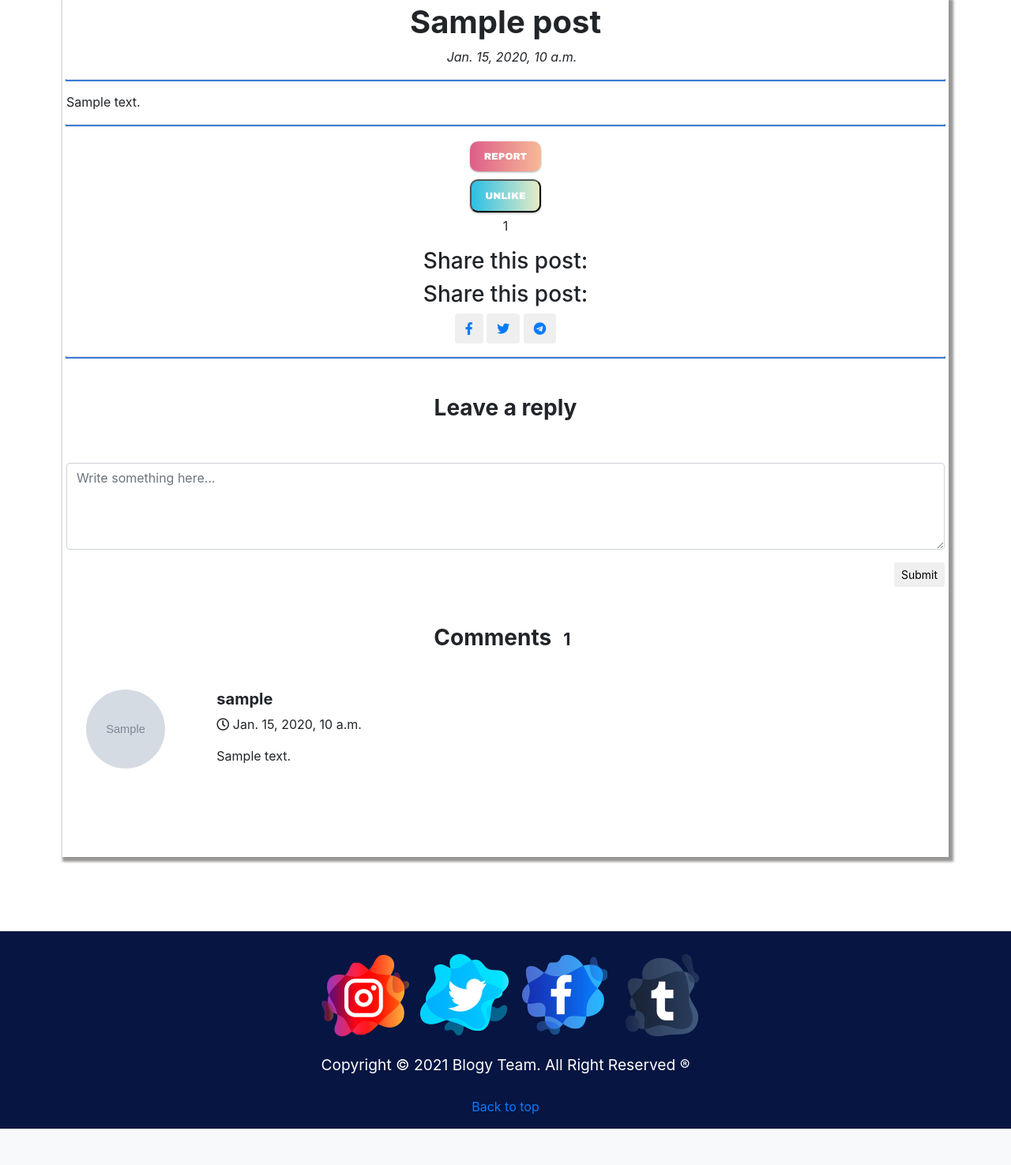
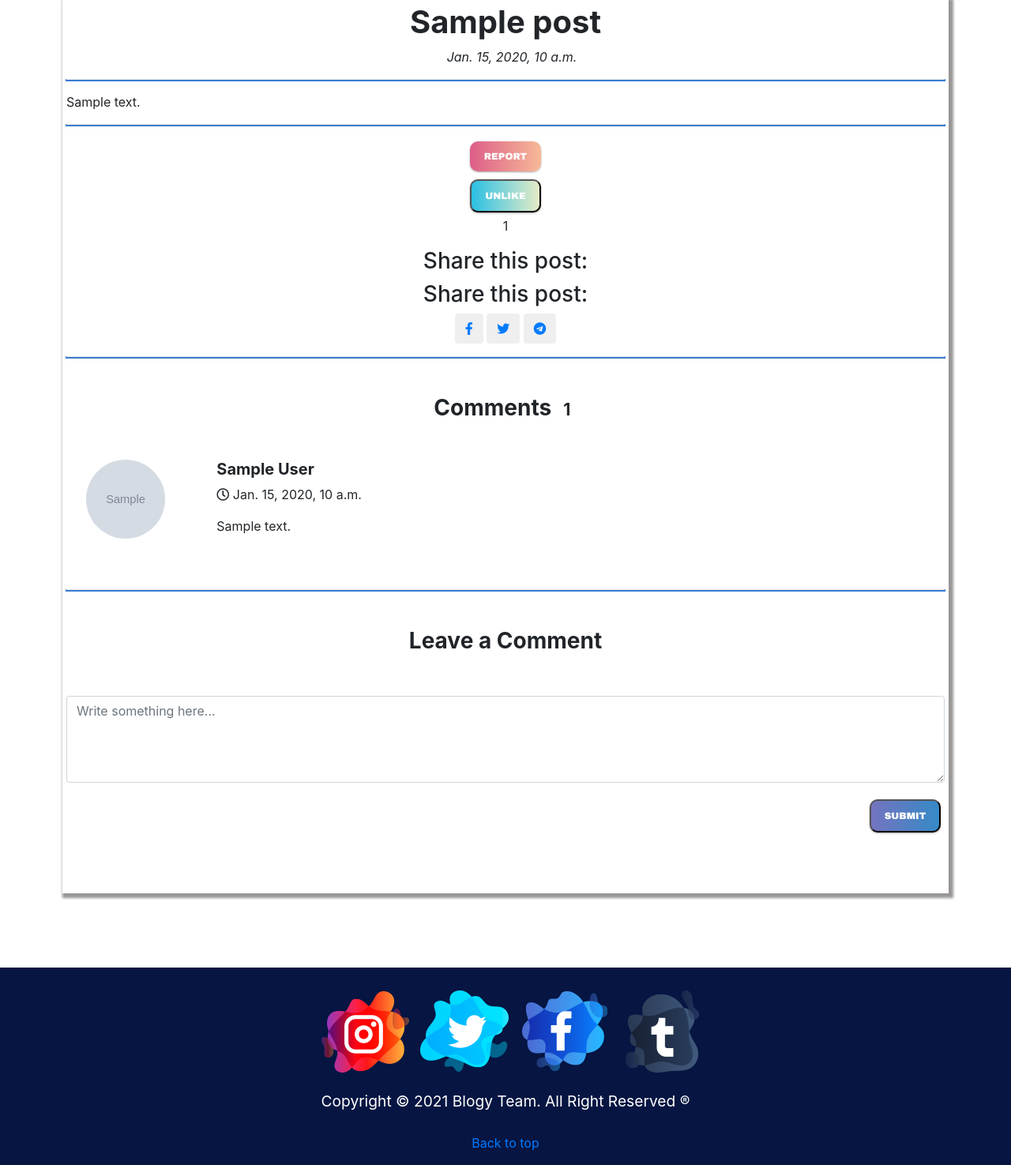
Before and after one commit to Bushra-Mulla/blogy, a Django app: page /post/1/ in a window 1280 px wide. Shown: the part 891-2366 px from the top of the page at 79% size. Before the commit the page ends 2320 px from the top, so only its background shows below. Run offline with Django 3.2, Linux system fonts and the light colour scheme; a user stored in the database is signed in; tables that the repository leaves empty hold one stand-in row (values such as "Sample post"); grey boxes marked "Sample" are stand-in pictures; some libraries are stand-ins or nearby versions.

Commit message:
change comment section

```diff
--- a/blog/templates/blog/post_form.html
+++ b/blog/templates/blog/post_form.html
@@ -3,7 +3,7 @@
 <form method="post" enctype="multipart/form-data">
   {% csrf_token %}
 
-    <div class="card mt-5" style="margin: 0 auto; width: 58%;">
+    <div class="card mt-5" style="margin: 0 auto; width: 70%;">
         <div class="card-header">
             {% if 'create' in request.path|cut:'/'%}
             <h3 style="float: left;">Create New Post</h3>
--- a/blog/templates/post/comment.html
+++ b/blog/templates/post/comment.html
@@ -1,7 +1,50 @@
 {% block comment %}
+
+<!--Comments-->
+<section>
+  <div class="comments-list text-center text-md-left comment{{post.id}}">
+    <div class="text-center my-5">
+      <h3 class="font-weight-bold">
+        Comments
+        <span class="badge indigo comment-count{{post.id}}"
+          >{{post.comment_set.count}}</span
+        >
+      </h3>
+    </div>
+    {%for comment in post.comment_set.all %}
+    <div class="row mb-5">
+      <div class="col-sm-2 col-12 mb-3">
+        <img
+          src="{{comment.user_id.user_profile.profile_picture.url}}"
+          class="avatar rounded-circle z-depth-1-half"
+          alt="sample image"
+          style="height: 100px; width: 100px; margin-left: 25px"
+        />
+      </div>
+      <div class="col-sm-10 col-12">
+        <a>
+          <h5 class="user-name font-weight-bold">
+            {{comment.user_id.first_name}} {{comment.user_id.last_name}}
+          </h5>
+        </a>
+        <div class="card-data">
+          <ul class="list-unstyled">
+            <li class="comment-date font-small">
+              <i class="far fa-clock-o"></i> {{comment.Publish_date}}
+            </li>
+          </ul>
+        </div>
+        <p class="dark-grey-text article">{{comment.content}}</p>
+      </div>
+    </div>
+      <hr>
+
+    {%endfor%}
+  </div>
+</section>
 <!--Section: Leave a reply (Not Logged In User)-->
 <section class="mb-4 wow fadeIn" data-wow-delay="0.2s">
-  <h3 class="font-weight-bold text-center my-5">Leave a reply</h3>
+  <h3 class="font-weight-bold text-center my-5">Leave a Comment</h3>
   <!--Grid row-->
   <div class="row">
     <!-- <form class="col-12 mt-1 comment_form" method="POST" action=".">
@@ -21,7 +64,8 @@
         <button
           type="button"
           id="{{post.id}}"
-          class="submentComment btn btn-grey btn-sm"
+          class="gradient-button gradient-button-3"
+          style='margin-left: 50%;'
         >
           Submit
         </button>
```
Also changed, not shown: other parts of blog/templates/post/comment.html (+9 -44 lines).
